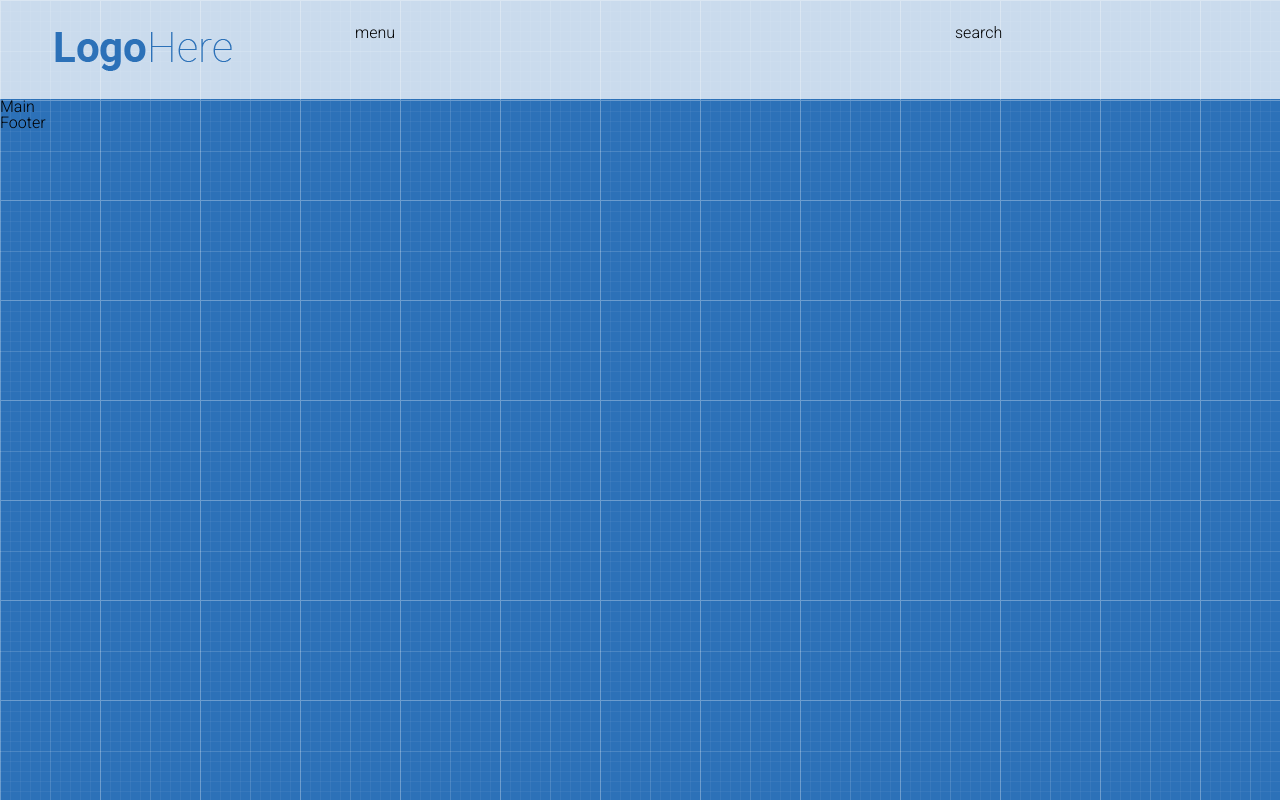
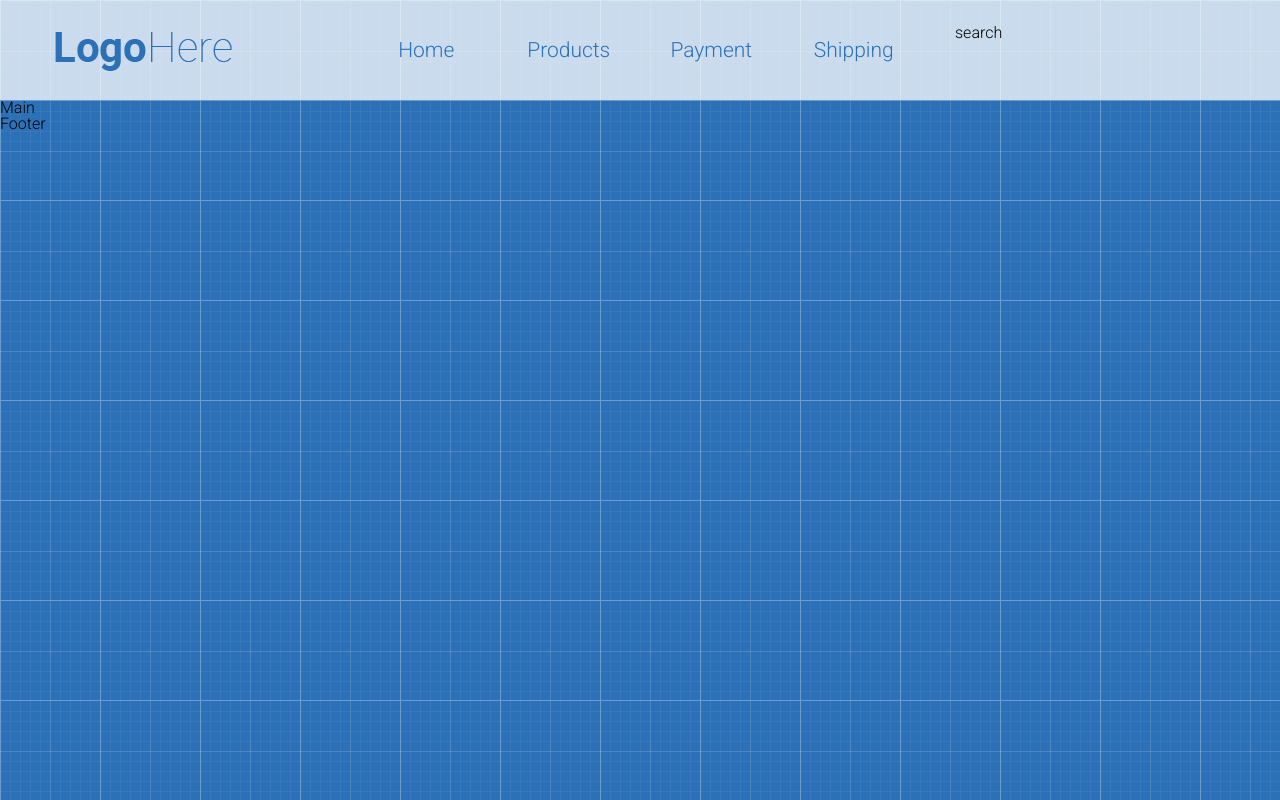
Before and after one commit to alexanderrred/shop-test, a plain HTML site: page index.html in a window 1280 px wide. Drawn offline with Linux system fonts and the light colour scheme; files whose address does not match are found by name.

Commit message:
style li

```diff
--- a/index.html
+++ b/index.html
@@ -20,7 +20,14 @@
                 </div>
             </div>
             <div class="col-6">
-            menu
+                <nav>
+                    <ul class="menu">
+                        <li><a href="">Home</a></li>
+                        <li><a href="">Products</a></li>
+                        <li><a href="">Payment</a></li>
+                        <li><a href="">Shipping</a></li>
+                    </ul>
+                </nav>
             </div>
         <div class="col-3">search</div>
         </div>
--- a/style.css
+++ b/style.css
@@ -16,7 +16,7 @@ body {
     margin: 0 auto;
 }
 
-.row:after {
+.row:after,.menu:after {
 content: "";
 display: block;
 clear: both;
@@ -63,3 +63,19 @@ padding: 25px 0;
 .logo {
     margin-top: 7px;
 }
+
+.menu li {
+float: left;
+width: 25%;
+}
+
+.menu a {
+    display: block;
+    height: 50px;
+    text-decoration: none;
+    color: #2c71b8;
+    font-weight: 300;
+    font-size: 21px;
+    text-align: center;
+    line-height: 50px;
+}
```
